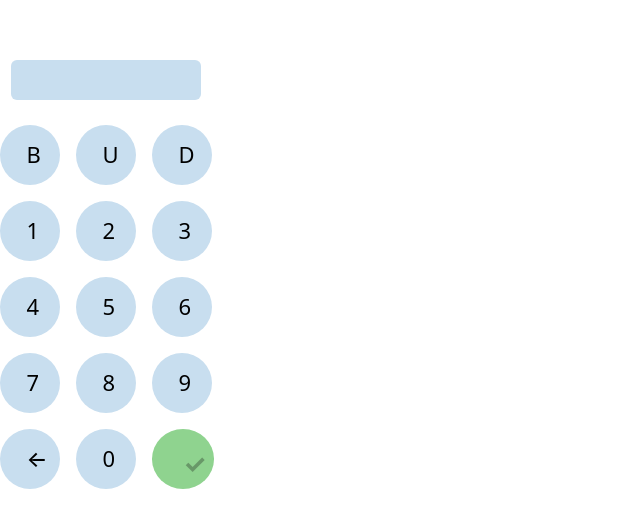
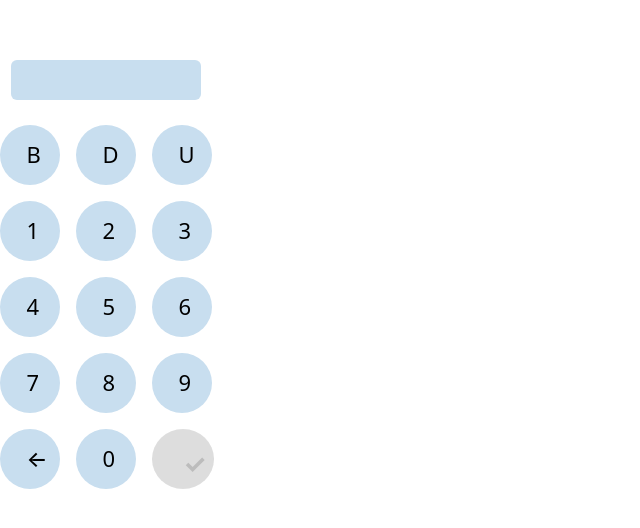
Before and after one commit to wwu-cs450/Splash-Zone-CMS, a React (Vite) app in the folder cms-app/: page / in a window 1280 px wide. Shown: the part 126-654 px from the top of the page, without its empty margins (0-640 px from the left). Built offline with nearby package versions, Linux system fonts and the light colour scheme.

Commit message:
fixing the last of copilots error messages

```diff
--- a/cms-app/src/css/customer-search-page.css
+++ b/cms-app/src/css/customer-search-page.css
@@ -46,7 +46,7 @@
   font-size: 22px;
   font-weight: 500;
   cursor: pointer;
-  transition: 0.2s;
+  transition: background-color 0.2s, transform 0.2s;
 }
 
 .keypad-btn:hover {
@@ -71,7 +71,7 @@
   font-size: 26px;
   font-weight: bold;
   cursor: pointer;
-  transition: 0.2s;
+  transition: background-color 0.2s, transform 0.2s;
 }
 
 .submit-btn:hover {
@@ -85,3 +85,12 @@
   outline: 2px solid #0066cc;
   outline-offset: 2px;
 }
+
+/* Disabled submit button */
+.submit-btn:disabled {
+  background-color: #c8c8c8;
+  opacity: 0.6;
+  cursor: not-allowed;
+  box-shadow: none;
+  transform: none;
+}
--- a/cms-app/src/pages/customer-search-page.jsx
+++ b/cms-app/src/pages/customer-search-page.jsx
@@ -25,7 +25,7 @@ function CustomerSearchPage() {
   };
 
   const buttons = [
-    ["B", "U", "D"],
+    ["B", "D", "U"],
     ["1", "2", "3"],
     ["4", "5", "6"],
     ["7", "8", "9"],
@@ -75,6 +75,7 @@ function CustomerSearchPage() {
             onClick={handleSubmit}
             className="submit-btn"
             disabled={!/^[BDU]\d{3}$/.test(code)}
+            aria-label="Submit customer code"
           >
             ✓
           </button>
```
